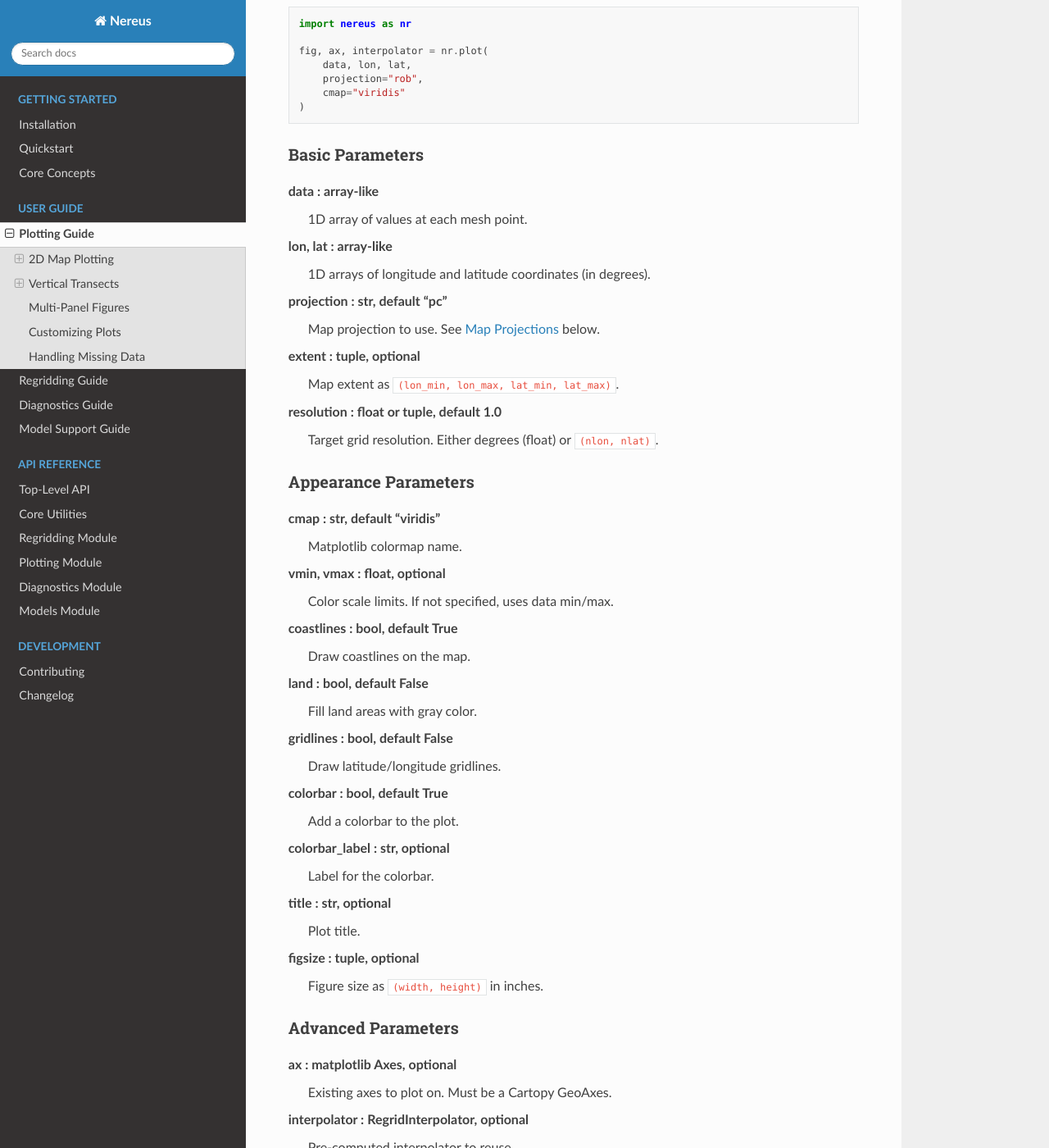
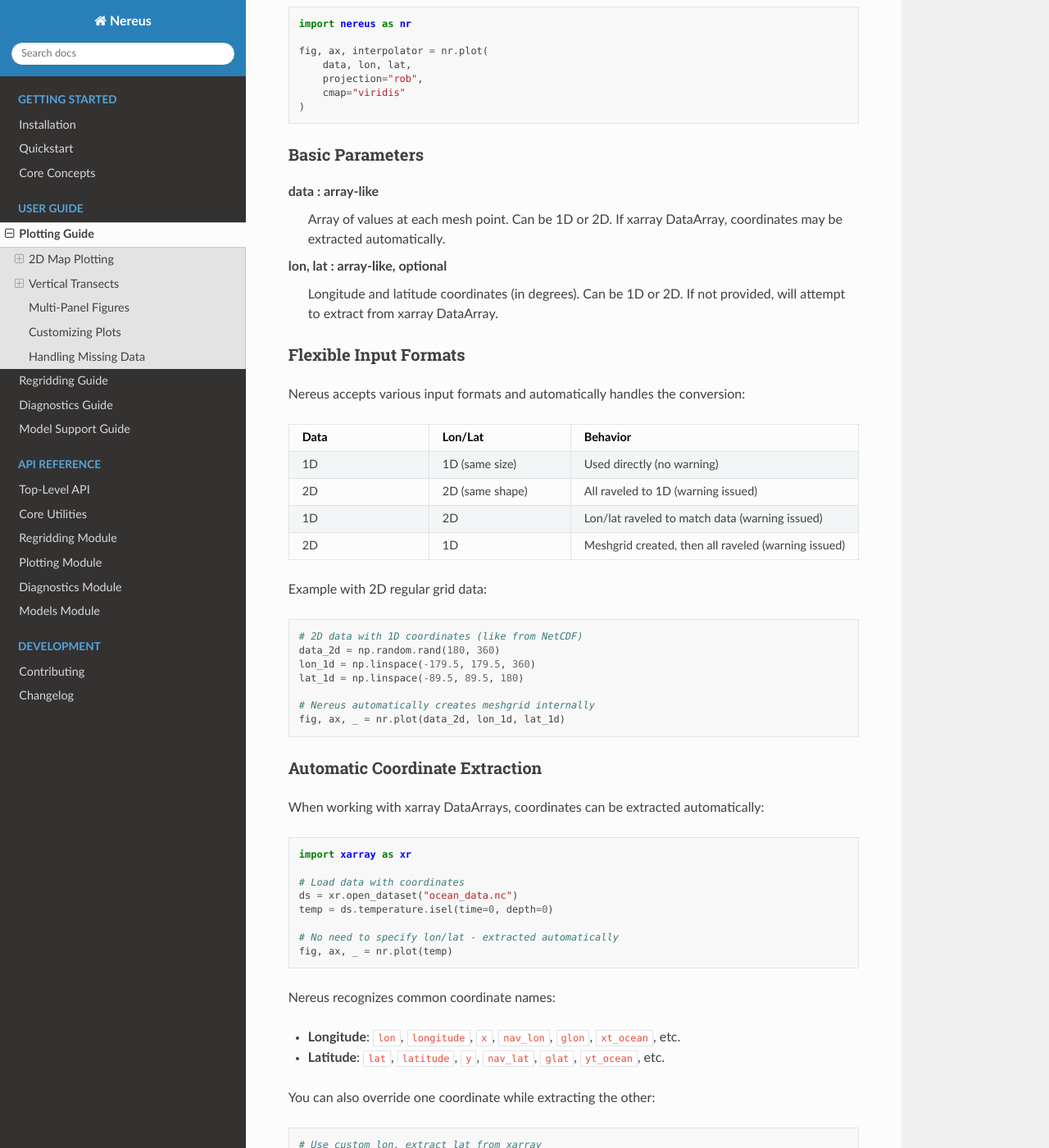
Before and after one commit to koldunovn/nereus, a Sphinx documentation site: the page built from docs/user_guide/plotting.rst, in a window 1280 px wide and 1400 px high, scrolled down 329 px. Shown: the whole window at 82% size. Built offline with Sphinx 7.4.7 and the Read the Docs theme 3.1.0, drawn with Linux system fonts in a browser that asks for light colours; some of the changed text lies outside the part shown.

Commit message:
tests and docs for beter coordinate handling

```diff
--- a/docs/user_guide/plotting.rst
+++ b/docs/user_guide/plotting.rst
@@ -22,10 +22,77 @@ Basic Parameters
 ~~~~~~~~~~~~~~~~
 
 **data** : array-like
-   1D array of values at each mesh point.
+   Array of values at each mesh point. Can be 1D or 2D.
+   If xarray DataArray, coordinates may be extracted automatically.
 
-**lon, lat** : array-like
-   1D arrays of longitude and latitude coordinates (in degrees).
+**lon, lat** : array-like, optional
+   Longitude and latitude coordinates (in degrees). Can be 1D or 2D.
+   If not provided, will attempt to extract from xarray DataArray.
+
+Flexible Input Formats
+~~~~~~~~~~~~~~~~~~~~~~
+
+Nereus accepts various input formats and automatically handles the conversion:
+
+.. list-table::
+   :header-rows: 1
+   :widths: 25 25 50
+
+   * - Data
+     - Lon/Lat
+     - Behavior
+   * - 1D
+     - 1D (same size)
+     - Used directly (no warning)
+   * - 2D
+     - 2D (same shape)
+     - All raveled to 1D (warning issued)
+   * - 1D
+     - 2D
+     - Lon/lat raveled to match data (warning issued)
+   * - 2D
+     - 1D
+     - Meshgrid created, then all raveled (warning issued)
+
+Example with 2D regular grid data:
+
+.. code-block:: python
+
+   # 2D data with 1D coordinates (like from NetCDF)
+   data_2d = np.random.rand(180, 360)
+   lon_1d = np.linspace(-179.5, 179.5, 360)
+   lat_1d = np.linspace(-89.5, 89.5, 180)
+
+   # Nereus automatically creates meshgrid internally
+   fig, ax, _ = nr.plot(data_2d, lon_1d, lat_1d)
+
+Automatic Coordinate Extraction
+~~~~~~~~~~~~~~~~~~~~~~~~~~~~~~~
+
+When working with xarray DataArrays, coordinates can be extracted automatically:
+
+.. code-block:: python
+
+   import xarray as xr
+
+   # Load data with coordinates
+   ds = xr.open_dataset("ocean_data.nc")
+   temp = ds.temperature.isel(time=0, depth=0)
+
+   # No need to specify lon/lat - extracted automatically
+   fig, ax, _ = nr.plot(temp)
+
+Nereus recognizes common coordinate names:
+
+- **Longitude**: ``lon``, ``longitude``, ``x``, ``nav_lon``, ``glon``, ``xt_ocean``, etc.
+- **Latitude**: ``lat``, ``latitude``, ``y``, ``nav_lat``, ``glat``, ``yt_ocean``, etc.
+
+You can also override one coordinate while extracting the other:
+
+.. code-block:: python
+
+   # Use custom lon, extract lat from xarray
+   fig, ax, _ = nr.plot(temp, lon=custom_lon)
 
 **projection** : str, default "pc"
    Map projection to use. See :ref:`projections` below.
```
Also changed, not shown: docs/getting_started/concepts.rst (+44 -0 lines), docs/getting_started/quickstart.rst (+18 -7 lines), docs/user_guide/regridding.rst (+67 -0 lines), 7 other files.
